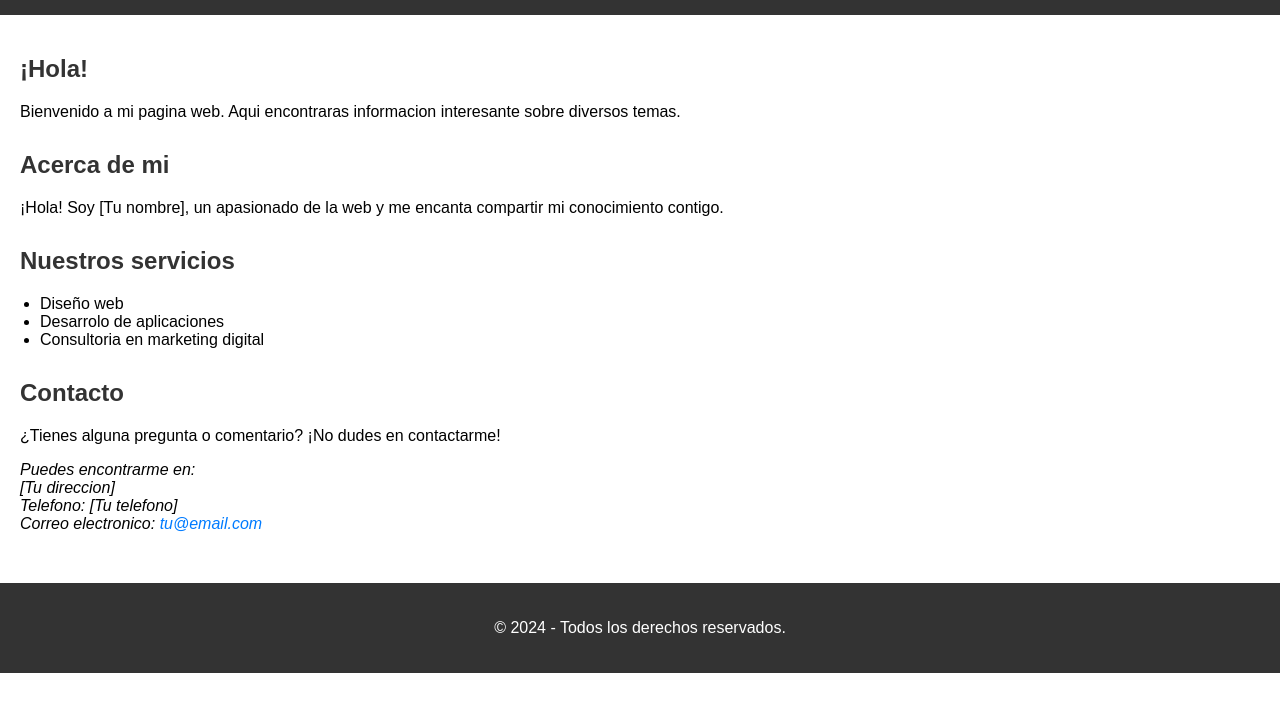
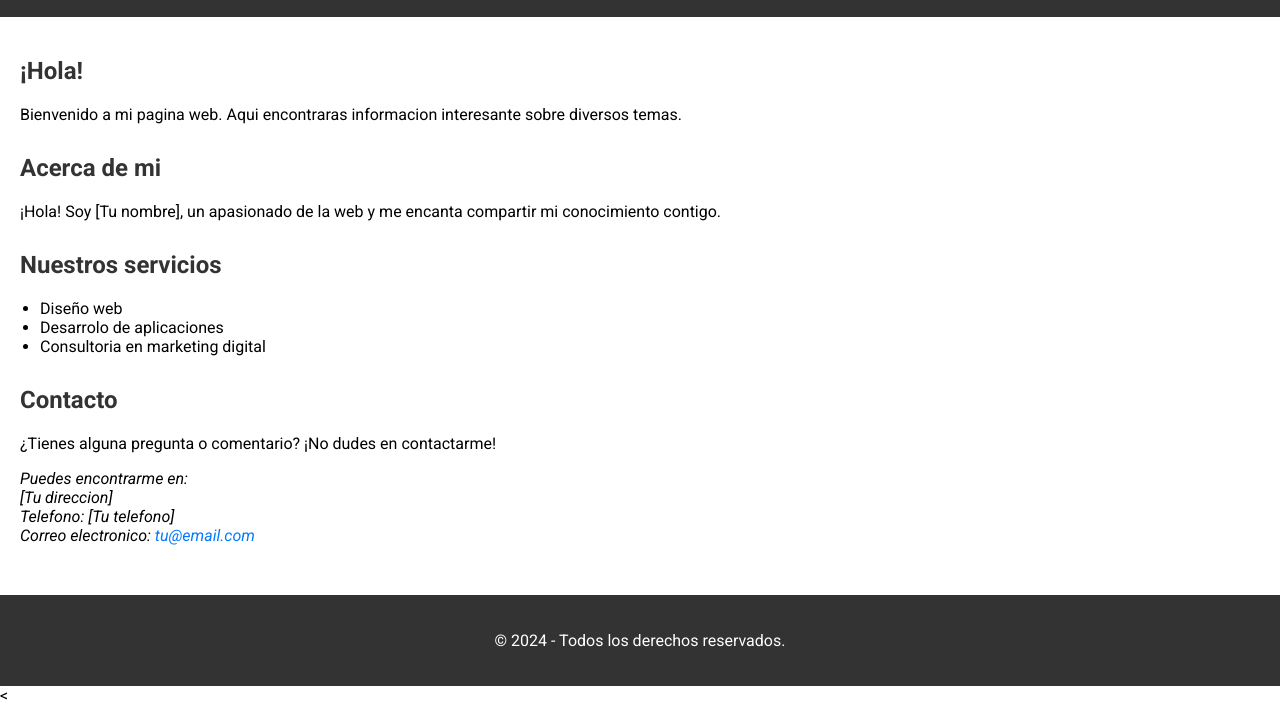
Before and after one commit to lNahue/2do-repositorio, a plain HTML site: page index.html in a window 1280 px wide. Shown: the part 80-800 px from the top of the page. Drawn offline with Linux system fonts and the light colour scheme.

Commit message:
first commit

```diff
--- a/index.html
+++ b/index.html
@@ -5,6 +5,10 @@
     <meta name="viewport" content="width=device-width, initial-scale=1.0">
     <title>Pagina Semantica</title>
     <link rel="stylesheet" href="style.css">
+    <link rel="icon" href="/imagen/rabbit_icon_262558.png">
+    <link rel="preconnect" href="https://fonts.googleapis.com">
+    <link rel="preconnect" href="https://fonts.gstatic.com" crossorigin>
+    <link href="https://fonts.googleapis.com/css2?family=Roboto:ital,wght@0,100;0,300;0,400;0,500;0,700;0,900;1,100;1,300;1,400;1,500;1,700;1,900&display=swap" rel="stylesheet">
 </head>
 <body>
     <header>
@@ -55,4 +59,6 @@
         <p>&copy; 2024 - Todos los derechos reservados.</p>
     </footer>
 </body>
+
+<
 </html>
--- a/style.css
+++ b/style.css
@@ -1,6 +1,6 @@
 /*Estilos generales*/
 body {
-    font-family: Arial, Helvetica, sans-serif;
+    font-family: 'Roboto', sans-serif;
     margin: 0;
     padding: 0;
 }
```
Also changed, not shown: imagen/rabbit_icon_262558.png (added), 1 other file.
